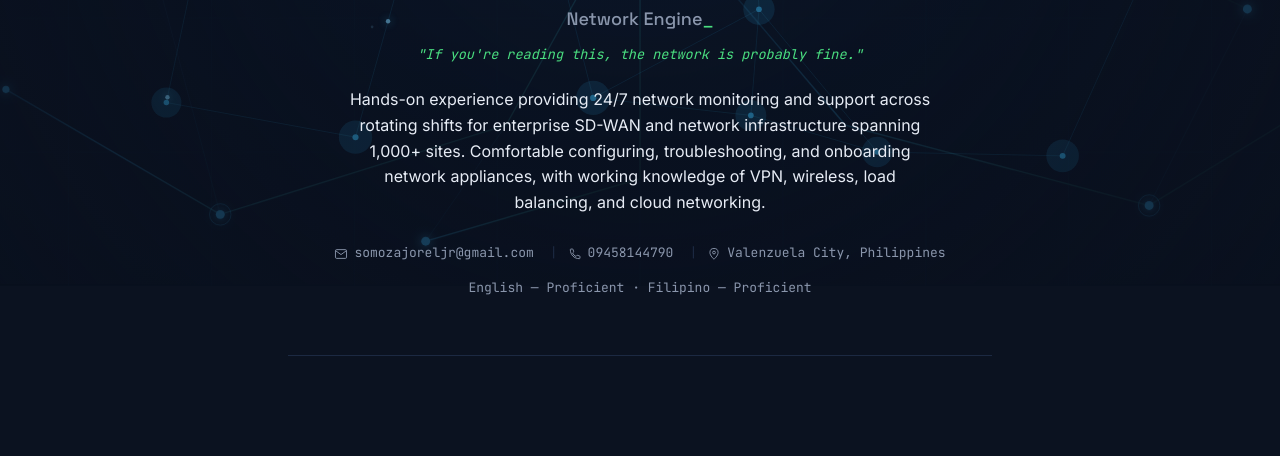
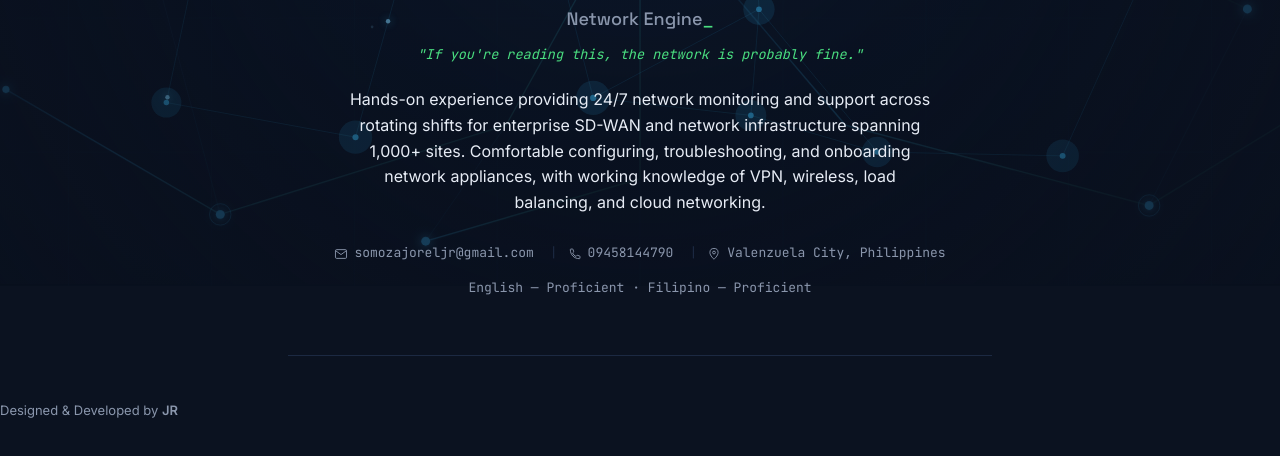
Before and after one commit to Jrnotjunior/Jorel-Jr-Somoza---Resume, a plain HTML site: page index.html in a window 1280 px wide. Shown: the part 516-972 px from the top of the page. Before the commit the page ends 872 px from the top, so only its background shows below. Drawn offline with Linux system fonts and the light colour scheme.

Commit message:
Add portfolio footer

```diff
--- a/index.html
+++ b/index.html
@@ -24,7 +24,7 @@
       from { transform: scale(1); }
       to { transform: scale(1.045); }
     }
-    nav.tabs, .wrap { position: relative; z-index: 2; }
+    nav.tabs, .wrap, footer { position: relative; z-index: 2; }
     .network-canvas, .network-vignette { z-index: 1 !important; }
     .lightbox { z-index: 100 !important; }
     @media (max-width: 700px) {
@@ -131,6 +131,10 @@
 
 </div>
 
+<footer>
+  <div>Designed &amp; Developed by <strong>JR</strong></div>
+</footer>
+
 <div class="lightbox" id="lightbox" onclick="closeLightbox()">
   <button class="lightbox-close" onclick="closeLightbox(event)">CLOSE ✕</button>
   <img id="lightboxImg" src="" alt="Jorel Jr. R. Somoza">
```
